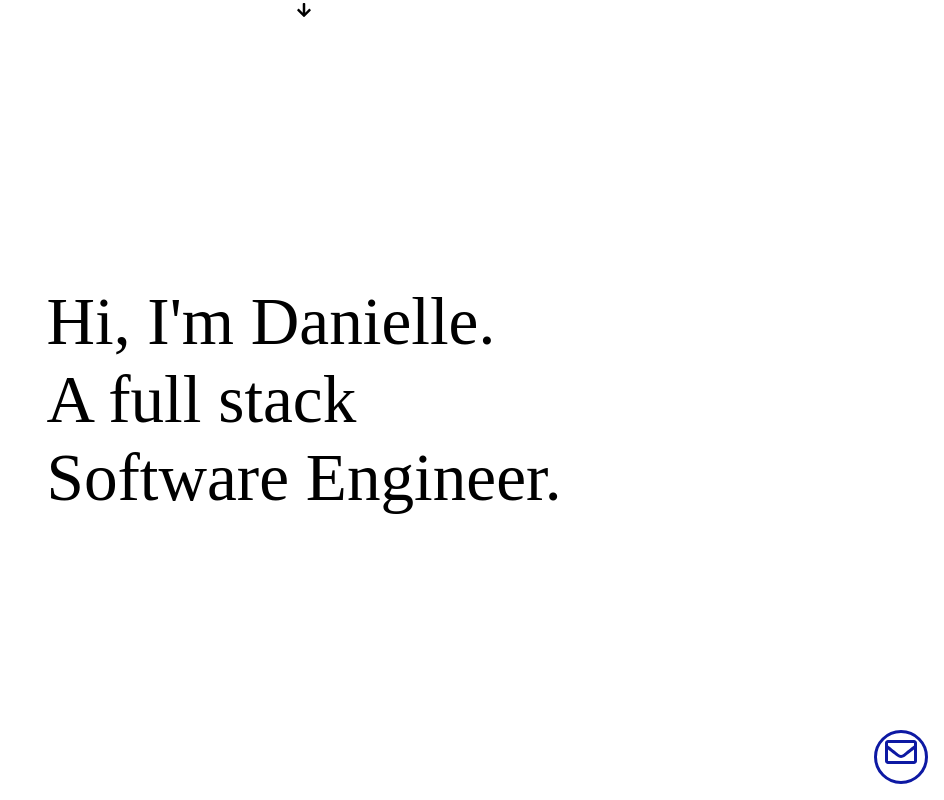
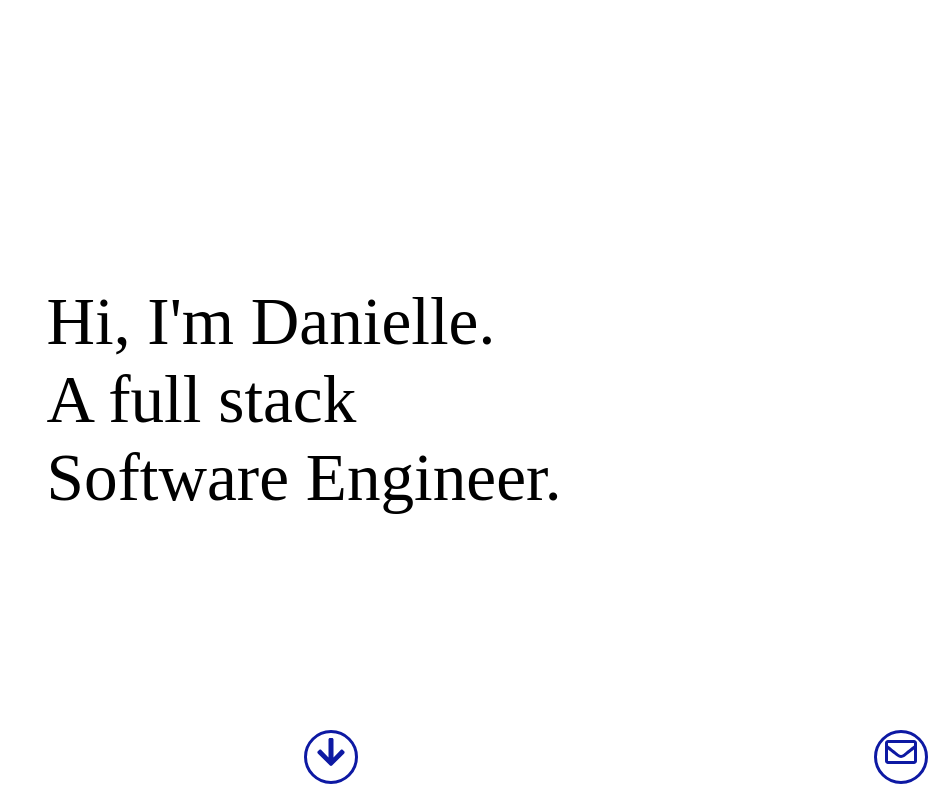
Before and after one commit to DanielleIdehen/d-s-1, a React (Create React App) app: page / in a window 1280 px wide. Shown: the whole page, without its empty margins (336-1280 px from the left). Built offline with nearby package versions, Linux system fonts and the light colour scheme; a web font is replaced by a local one.

Commit message:
styled scroll down

```diff
--- a/src/styles/Port.scss
+++ b/src/styles/Port.scss
@@ -61,3 +61,21 @@ p {
     color: $boldBlue;
   }
 }
+
+.scroll-container {
+  height: 3rem;
+  width: 3rem;
+  position: fixed;
+  bottom: 1rem;
+  left: 50%;
+  border-style: solid;
+  border-color: $boldBlue;
+  border-radius: 50%;
+  .scroll-icon{
+    font-size: 2em;
+    color: $boldBlue;
+  }
+  &:hover {
+    box-shadow: 0px 5px 15px rgba(0,0,0.0,0.50);
+  }
+}
```
